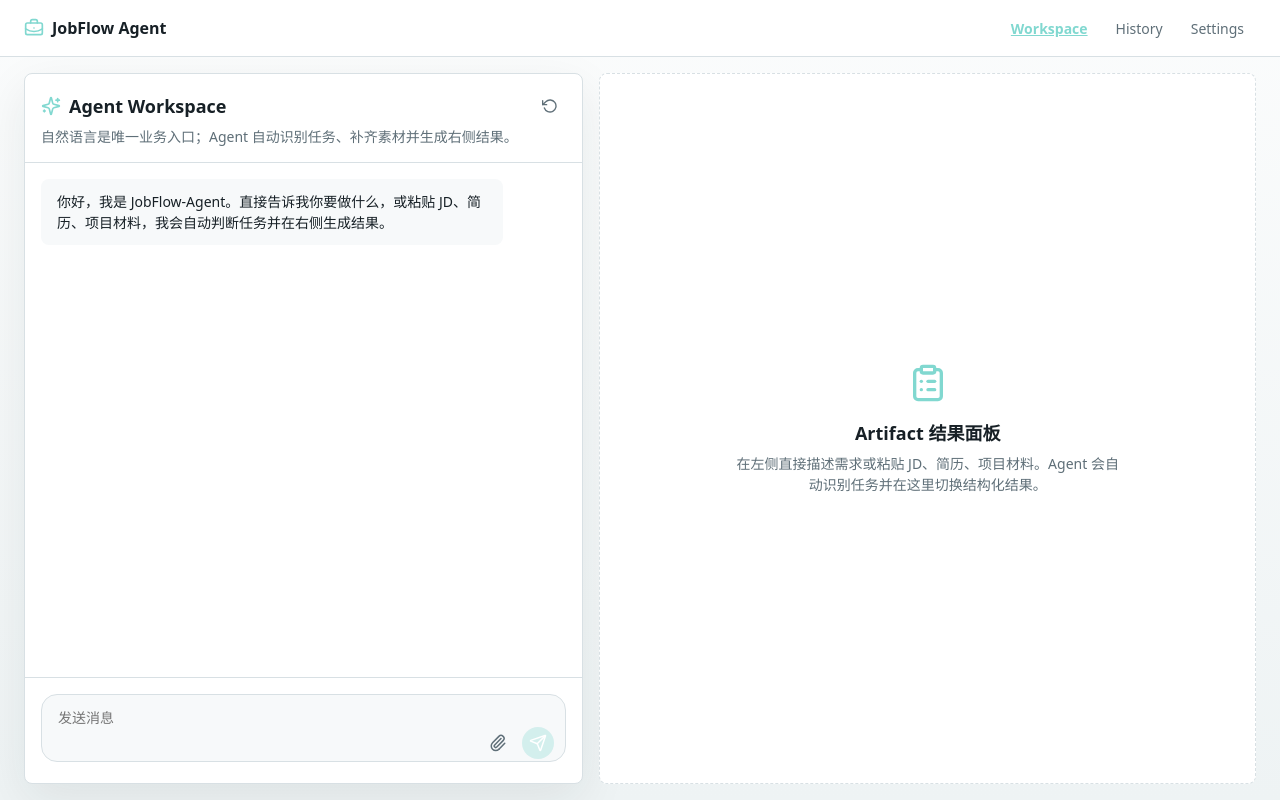
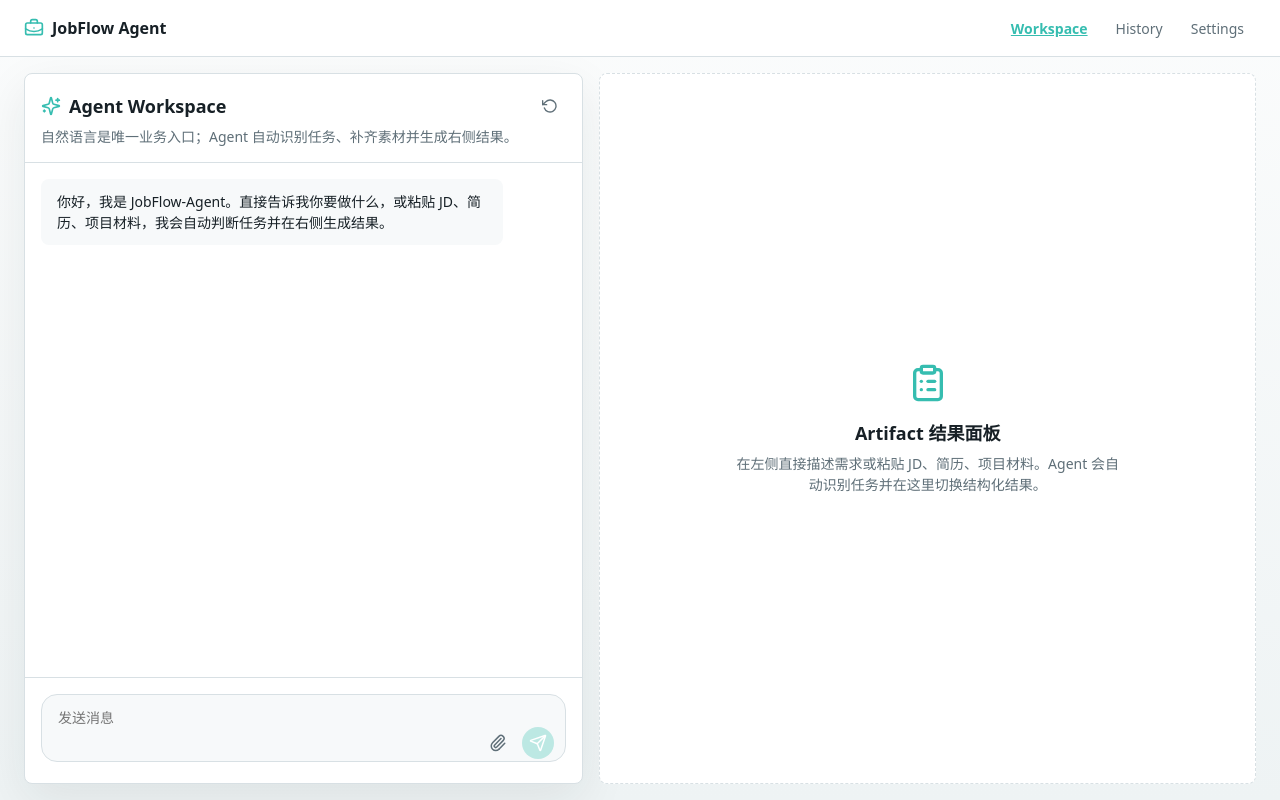
Before and after one commit to TheaWu7/JobFlow-Agent, a Next.js app: page / in a window 1280 px wide. Built offline with nearby package versions, Linux system fonts and the light colour scheme.

Commit message:
fix: reset 后 defaultGreeting 缺失问题

```diff
--- a/app/globals.css
+++ b/app/globals.css
@@ -5,14 +5,14 @@
   --color-muted: #5f6f78;
   --color-line: #d8e0e4;
   --color-panel: #f7f9fa;
-  --color-brand: #81D8D0;
+  --color-brand: #36bdb0;
   --color-accent: #d95f45;
   --color-note: #f2b84b;
 
   /* Derived opacity variants */
-  --color-brand-10: rgba(129, 216, 208, 0.10);
-  --color-brand-30: rgba(129, 216, 208, 0.30);
-  --color-brand-90: rgba(129, 216, 208, 0.90);
+  --color-brand-10: rgba(54, 191, 177, 0.10);
+  --color-brand-30: rgba(54, 191, 177, 0.30);
+  --color-brand-90: rgba(54, 191, 177, 0.90);
   --color-accent-10: rgba(217, 95, 69, 0.10);
   --color-accent-30: rgba(217, 95, 69, 0.30);
   --color-white-15: rgba(255, 255, 255, 0.15);
--- a/app/page.tsx
+++ b/app/page.tsx
@@ -75,7 +75,7 @@ export default function WorkspacePage() {
 
     const sync = () => {
       const draft = loadWorkspaceDraft();
-      setMessages(draft.messages.length ? draft.messages : []);
+      setMessages(draft.messages.length ? draft.messages : [defaultGreeting]);
       setInput(draft.input);
       setAttachments(draft.attachments);
       setContext(draft.context);
```
